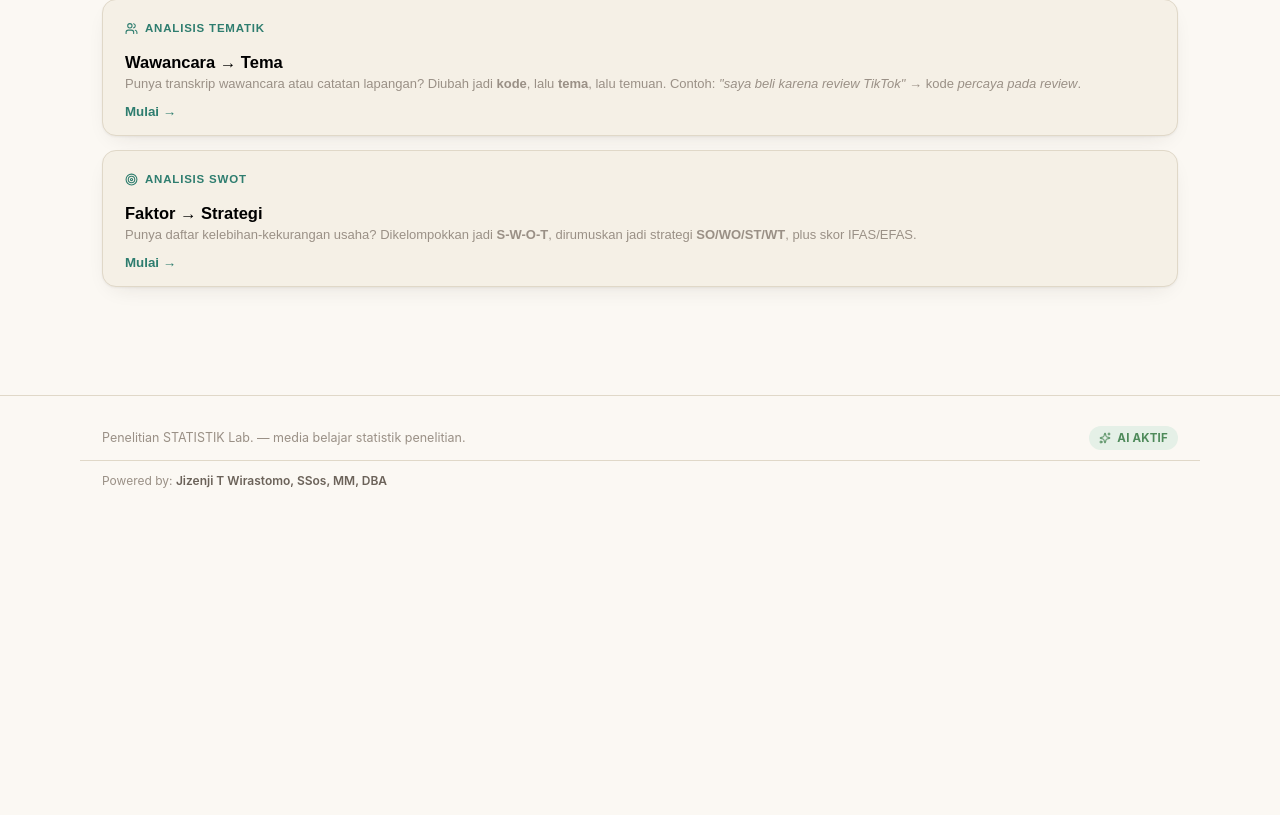
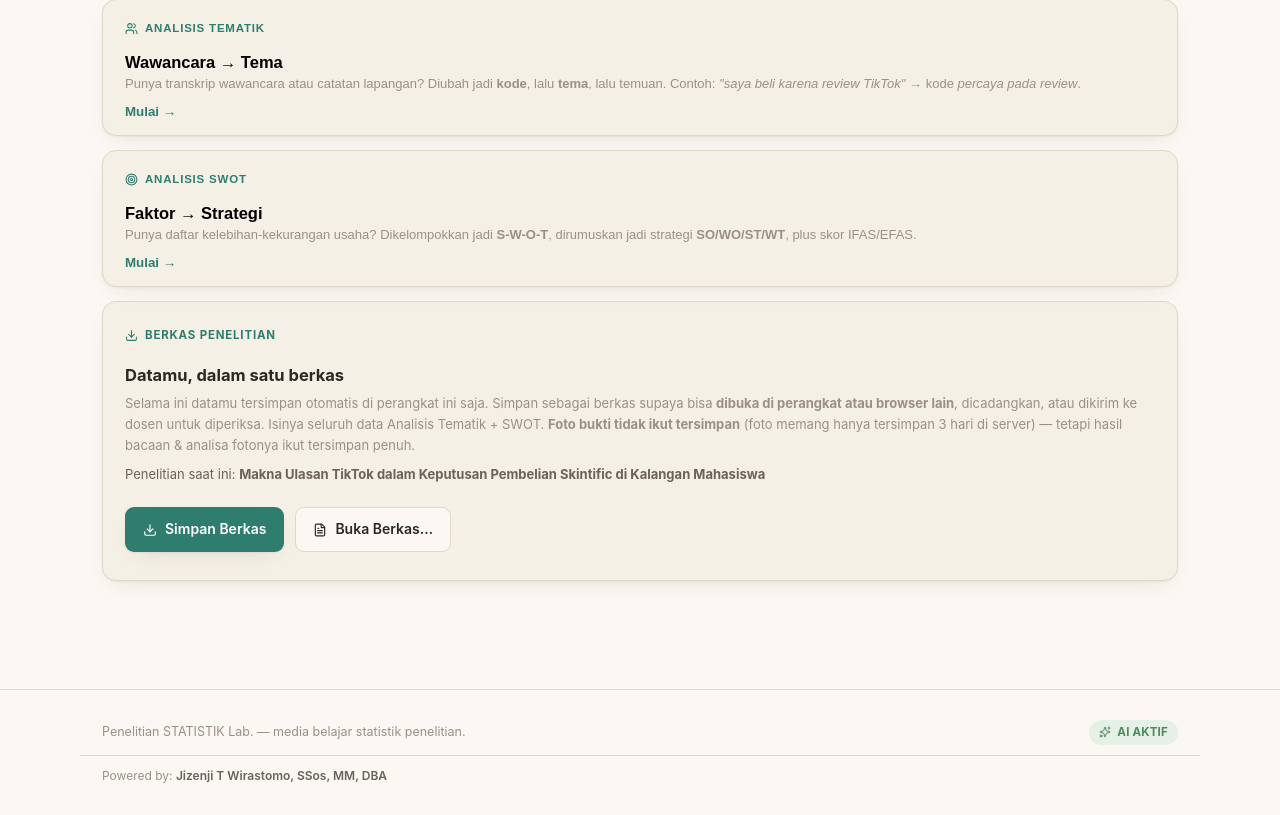
Before and after one commit to PaculDigital/statistik-lab, a FastAPI app: page /kualitatif in a window 1280 px wide. Shown: the part 205-1020 px from the top of the page. Before the commit the page ends 693 px from the top, so only its background shows below. Run offline with FastAPI, Linux system fonts and the light colour scheme; some libraries are stand-ins or nearby versions.

Commit message:
Fitur BERKAS PENELITIAN (perintah Bos 22Okt26): simpan/buka data kualitatif sebagai berkas JSON per judul — tanpa database; foto tidak ikut (keputusan Bos), validasi + cadangan otomatis sebelum ganti data

```diff
--- a/app/templates/kualitatif.html
+++ b/app/templates/kualitatif.html
@@ -61,6 +61,26 @@
     </p>
     <span style="position:absolute;left:22px;bottom:16px;font-weight:700;color:var(--teal)">Mulai →</span>
   </button>
+  <div class="kartu" style="grid-column:1/-1">
+    <span class="eyebrow">{{ ikon('download', 13) }} Berkas Penelitian</span>
+    <h3 style="margin:8px 0 4px">Datamu, dalam satu berkas</h3>
+    <p class="samar" style="font-size:13px;margin:0">
+      Selama ini datamu tersimpan otomatis di perangkat ini saja. Simpan sebagai
+      berkas supaya bisa <strong>dibuka di perangkat atau browser lain</strong>,
+      dicadangkan, atau dikirim ke dosen untuk diperiksa. Isinya seluruh data
+      Analisis Tematik + SWOT. <strong>Foto bukti tidak ikut tersimpan</strong>
+      (foto memang hanya tersimpan 3 hari di server) — tetapi hasil bacaan
+      &amp; analisa fotonya ikut tersimpan penuh.
+    </p>
+    <p style="font-size:13px;margin:8px 0 4px">Penelitian saat ini:
+      <strong id="berkas-judul">—</strong></p>
+    <div class="baris renggang">
+      <button type="button" class="tb tb-utama" id="berkas-simpan">{{ ikon('download', 14) }} Simpan Berkas</button>
+      <button type="button" class="tb tb-sekunder" id="berkas-buka">{{ ikon('file-text', 14) }} Buka Berkas…</button>
+      <input type="file" id="berkas-input" accept=".json,application/json" class="sembunyi">
+    </div>
+    <div id="berkas-status" style="font-size:13px;margin-top:6px"></div>
+  </div>
 </div>
 
 {# ══════════════ PANEL TEMATIK ══════════════ #}
@@ -504,8 +524,90 @@ function simpan() {
         document.activeElement.closest('.rekom'))) gambarRekomendasi();
 }
 
+/* ── Berkas Penelitian (keputusan Bos 22Okt26): tanpa database, data
+   kualitatif bisa disimpan sebagai SATU berkas JSON per judul penelitian
+   dan dibuka di perangkat/browser mana pun. Foto bukti TIDAK ikut
+   (keputusan Bos: berkas kecil; foto memang berumur 3 hari di server),
+   tapi seluruh data teks — termasuk kutipan hasil bacaan foto — ikut. */
+function unduhJSON(namaBerkas, isi) {
+  const blob = new Blob([isi], {type: 'application/json;charset=utf-8'});
+  const a = document.createElement('a');
+  a.href = URL.createObjectURL(blob);
+  a.download = namaBerkas;
+  document.body.appendChild(a); a.click();
+  setTimeout(() => { URL.revokeObjectURL(a.href); a.remove(); }, 500);
+}
+function slugJudul(j) {
+  const s = (j || '').toLowerCase().replace(/[^a-z0-9]+/g, '-')
+    .replace(/^-+|-+$/g, '').slice(0, 60).replace(/-+$/g, '');
+  return s || 'penelitian-kualitatif';
+}
+function gambarInfoBerkas() {
+  const j = el('berkas-judul');
+  if (j) j.textContent = (KUAL.tematik.konteks && KUAL.tematik.konteks.judul) ||
+    'Penelitian kualitatif';
+}
+el('berkas-simpan').addEventListener('click', () => {
+  const data = JSON.parse(JSON.stringify(KUAL));
+  data.tematik.foto = [];
+  data.swot.foto = [];
+  const paket = {
+    aplikasi: 'statistik-lab-kualitatif', versi: 1,
+    judul: (KUAL.tematik.konteks && KUAL.tematik.konteks.judul) || '',
+    diekspor_pada: new Date().toISOString(), data,
+  };
+  unduhJSON(slugJudul(paket.judul) + '.kualitatif.json',
+            JSON.stringify(paket, null, 2));
+  el('berkas-status').innerHTML = '<span style="color:var(--teal-dalam,#0E7569)">' +
+    '<strong>Berkas tersimpan.<\/strong> Simpan baik-baik — berkas itu ' +
+    'rumah datamu di luar perangkat ini.<\/span>';
+});
+el('berkas-buka').addEventListener('click', () => el('berkas-input').click());
+el('berkas-input').addEventListener('change', async () => {
+  const masukan = el('berkas-input');
+  const berkasFile = masukan.files && masukan.files[0];
+  masukan.value = '';
+  if (!berkasFile) return;
+  const status = el('berkas-status');
+  let isi = null;
+  try { isi = JSON.parse(await berkasFile.text()); } catch (e) {}
+  const sah = isi && isi.aplikasi === 'statistik-lab-kualitatif' && isi.data &&
+    typeof isi.data.tematik === 'object' && typeof isi.data.swot === 'object';
+  if (!sah) {
+    status.innerHTML = '<span style="color:#B3261E"><strong>Berkas tidak ' +
+      'dipakai.<\/strong> Ini bukan berkas Berkas Penelitian dari aplikasi ' +
+      'ini (atau isinya rusak). Datamu yang sekarang TIDAK berubah.<\/span>';
+    return;
+  }
+  const tgl = isi.diekspor_pada
+    ? new Date(isi.diekspor_pada).toLocaleString('id-ID') : '-';
+  if (!confirm('Memuat berkas penelitian "' + (isi.judul || berkasFile.name) +
+      '" (disimpan ' + tgl + ')?\n\nData yang sekarang tampil akan DIGANTI. ' +
+      'Data lama disimpan sebagai cadangan di perangkat ini.')) return;
+  try {
+    localStorage.setItem('kualitatif_cadangan',
+                         localStorage.getItem(KUNCI_SIMPAN) || '');
+  } catch (e) {}
+  const bawaan = {
+    tematik: {panduan: '', informan: [], segmen: [], tafsir: {}, foto: [],
+      pembahasan: {}, teori: '', gambaran: '',
+      konteks: JSON.parse(JSON.stringify(KONTEKS_CONTOH)), informanAktif: ''},
+    swot: {faktor: [], strategi: {so: '', wo: '', st: '', wt: ''}, foto: []},
+  };
+  const gabung = Object.assign({}, bawaan, isi.data);
+  gabung.tematik = Object.assign({}, bawaan.tematik, isi.data.tematik || {});
+  gabung.swot = Object.assign({}, bawaan.swot, isi.data.swot || {});
+  gabung.tematik.foto = [];
+  gabung.swot.foto = [];
+  KUAL = gabung;
+  simpan();
+  location.reload();
+});
+gambarInfoBerkas();
+
 /* ── Pintu & navigasi langkah ── */
 function tampilPintu(nama) {
+  if (!nama && typeof gambarInfoBerkas === 'function') gambarInfoBerkas();
   el('kual-pintu').classList.toggle('sembunyi', !!nama);
   el('panel-tematik').classList.toggle('sembunyi', nama !== 'tematik');
   el('panel-swot').classList.toggle('sembunyi', nama !== 'swot');
```
